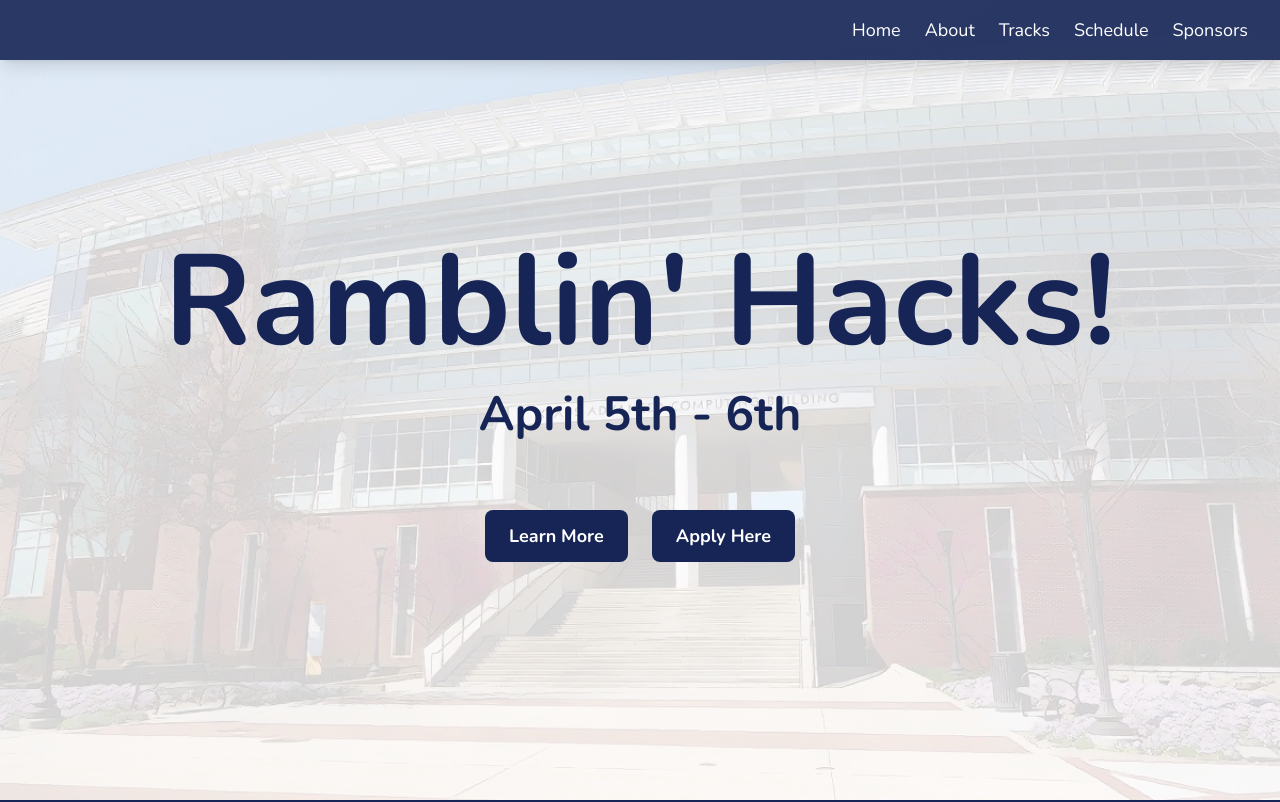
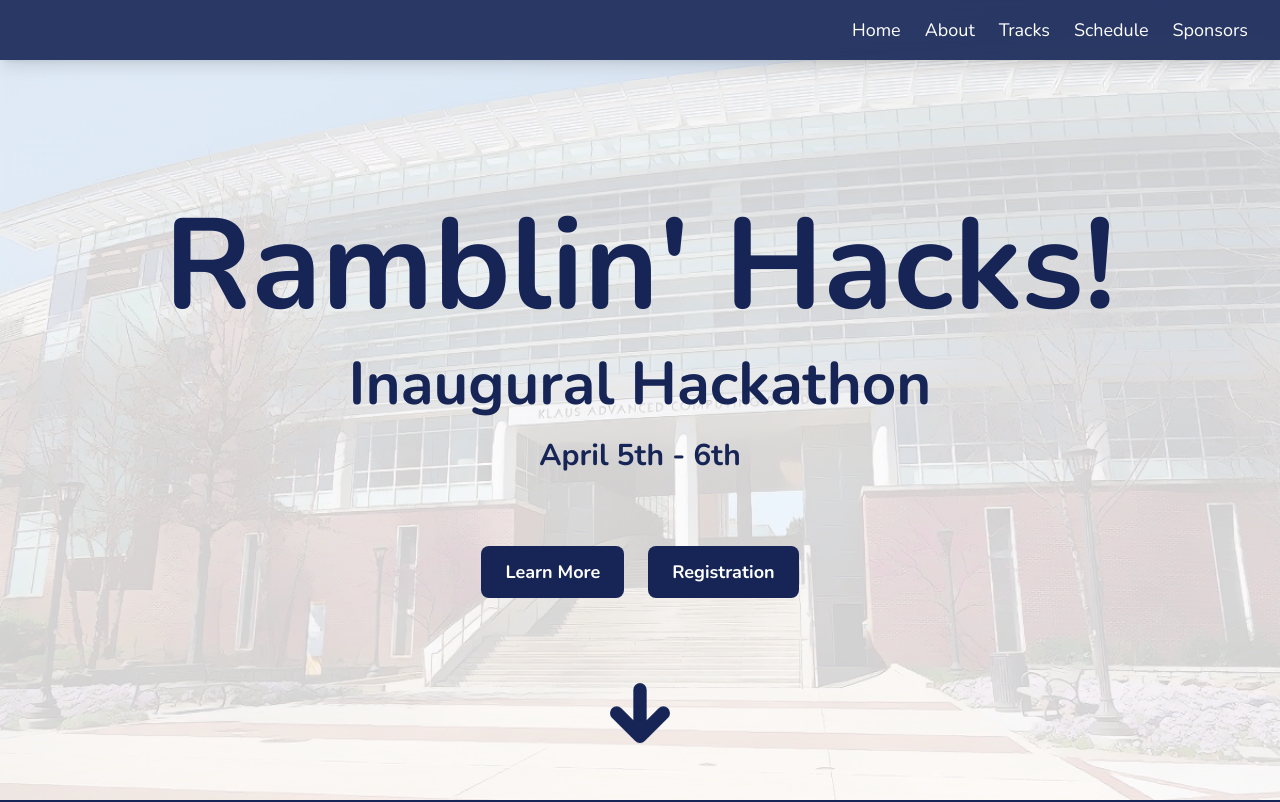
Before and after one commit to gt-webdev/coc-hackathon, a React (Vite) app: page / in a window 1280 px wide. Shown: the top 802 px of the page. Built offline with nearby package versions, Linux system fonts and the light colour scheme.

Commit message:
minor fixes

```diff
--- a/src/components/Landing.jsx
+++ b/src/components/Landing.jsx
@@ -14,7 +14,9 @@ const Landing = () => {
       <div className="relative z-10">
         <h1 className="text-9xl text-blue-950 font-bold">Ramblin' Hacks!</h1>
         <br />
-        <h2 className="text-5xl text-blue-950 font-bold">April 5th - 6th</h2>
+        <h2 className="text-6xl text-blue-950 font-bold">Inaugural Hackathon</h2>
+        <br />
+        <h2 className="text-3xl text-blue-950 font-bold">April 5th - 6th</h2>
         <br />
         <br />
         <div className="mt-6 flex justify-center gap-6">
@@ -28,9 +30,29 @@ const Landing = () => {
             href="https://docs.google.com/forms/d/e/1FAIpQLSdmn-T8aAt8niUGLmrv7As7lZohtcov3WQFY7R-DGW5oxmRNQ/viewform"
             className="bg-blue-950 text-white px-6 py-3 rounded-lg text-lg font-semibold hover:bg-blue-500"
           >
-            Apply Here
+            Registration
           </a>
         </div>
+      </div>
+
+      {/* Scroll Down Arrow - centered and resized */}
+      <div className="absolute bottom-10 flex justify-center w-full">
+        <a href="#about">
+          <svg
+            xmlns="http://www.w3.org/2000/svg"
+            viewBox="0 0 24 24"
+            fill="none"
+            stroke="currentColor"
+            className="w-[80px] h-[80px] text-blue-950 animate-bounce"
+          >
+            <path
+              d="M12 5v14m-7-7l7 7 7-7"
+              strokeWidth="4" // Moderately increased stroke width
+              strokeLinecap="round"
+              strokeLinejoin="round"
+            />
+          </svg>
+        </a>
       </div>
     </section>
   );
--- a/src/components/Schedule.jsx
+++ b/src/components/Schedule.jsx
@@ -1,11 +1,5 @@
 const Schedule = () => {
   const schedule = [
-    {
-      date: "April 3rd",
-      events: [
-        { time: "3:00 PM - 5:00 PM", event: "Registration" },
-      ],
-    },
     {
       date: "April 5th",
       events: [
--- a/src/components/Sponsors.jsx
+++ b/src/components/Sponsors.jsx
@@ -15,6 +15,11 @@ const Sponsors = () => {
       image: "/images/chick-fil-a.png",
       url: "https://www.chick-fil-a.com/",
     },
+    {
+      name: "Elevance Health",
+      image: "/images/elevance-health.png",
+      url: "https://www.elevancehealth.com/",
+    },
   ];
 
   return (
@@ -27,9 +32,12 @@ const Sponsors = () => {
             href={sponsor.url}
             target="_blank"
             rel="noopener noreferrer"
-            className="p-6 bg-white rounded-lg w-56 h-56 flex items-center justify-center shadow-lg"
+            className="p-8 bg-white rounded-lg w-72 h-72 flex flex-col items-center justify-center shadow-lg"
           >
             <img src={sponsor.image} alt={sponsor.name} className="w-full h-full object-contain"/>
+            {sponsor.name === "US Soccer" && (
+              <span className="mt-4 text-black font-extrabold text-2xl">{sponsor.name}</span>
+            )}
           </a>
         ))}
       </div>
```
Also changed, not shown: public/images/elevance-health.png (added).
